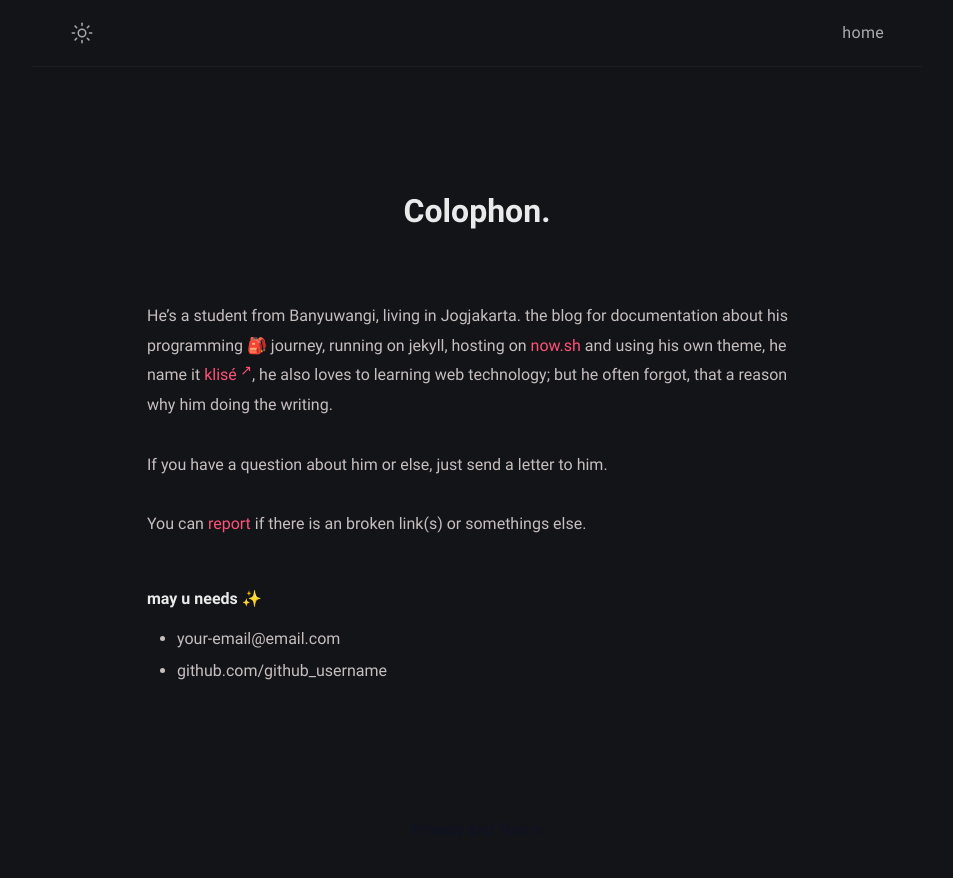
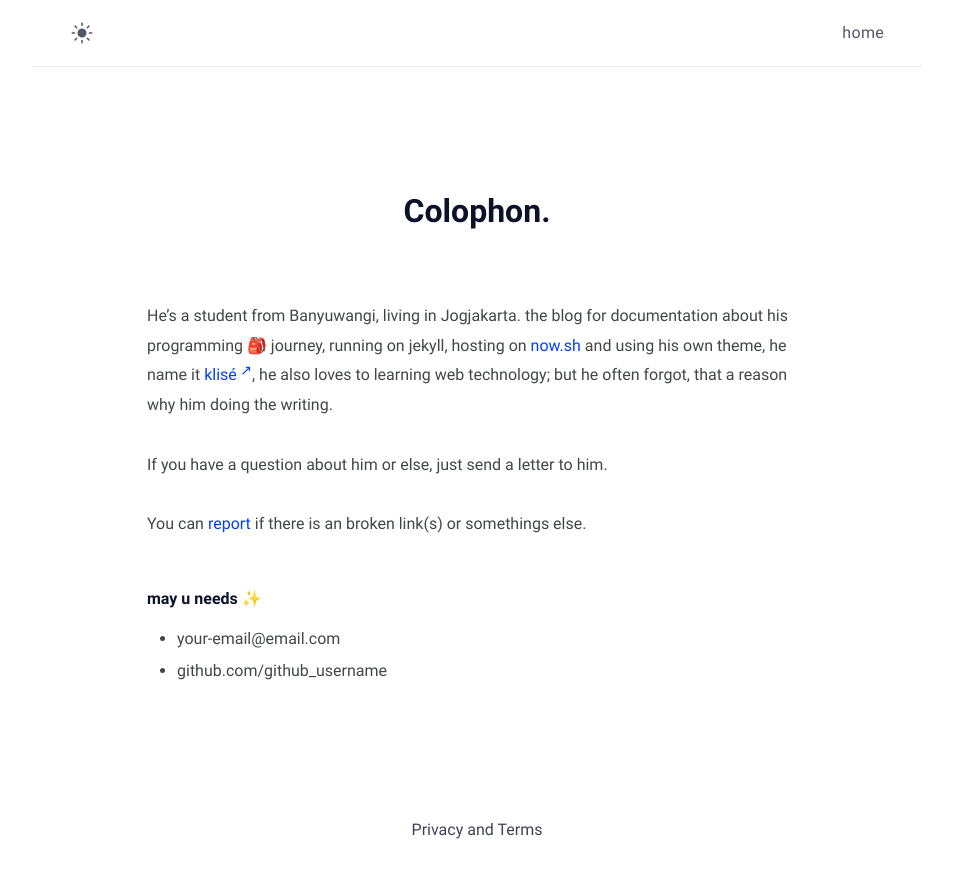
Before and after one commit to mariostnr/website, a Jekyll site: the page built from about.md, in a window 1280 px wide. Shown: the top 878 px of the page, without its empty margins (163-1116 px from the left). Built offline with Jekyll 4.4.1, drawn with Linux system fonts in a browser that asks for light colours; comment, search, counter and statistics services are not loaded.

Commit message:
Update _config.yml

```diff
--- a/_config.yml
+++ b/_config.yml
@@ -6,7 +6,7 @@ lang: en-US # default lang
 timezone: Europe/Austria # set your timezone
 image: assets/img/ogp.png # This image used for Open Graph more info https://ogp.me/
 repo: https://github.com/mariostnr # site repo [optional]
-mode: dark # default theme "dark" | "light"
+mode: light # default theme "light" | "dark"
 
 # Profile settings
 author:
```
